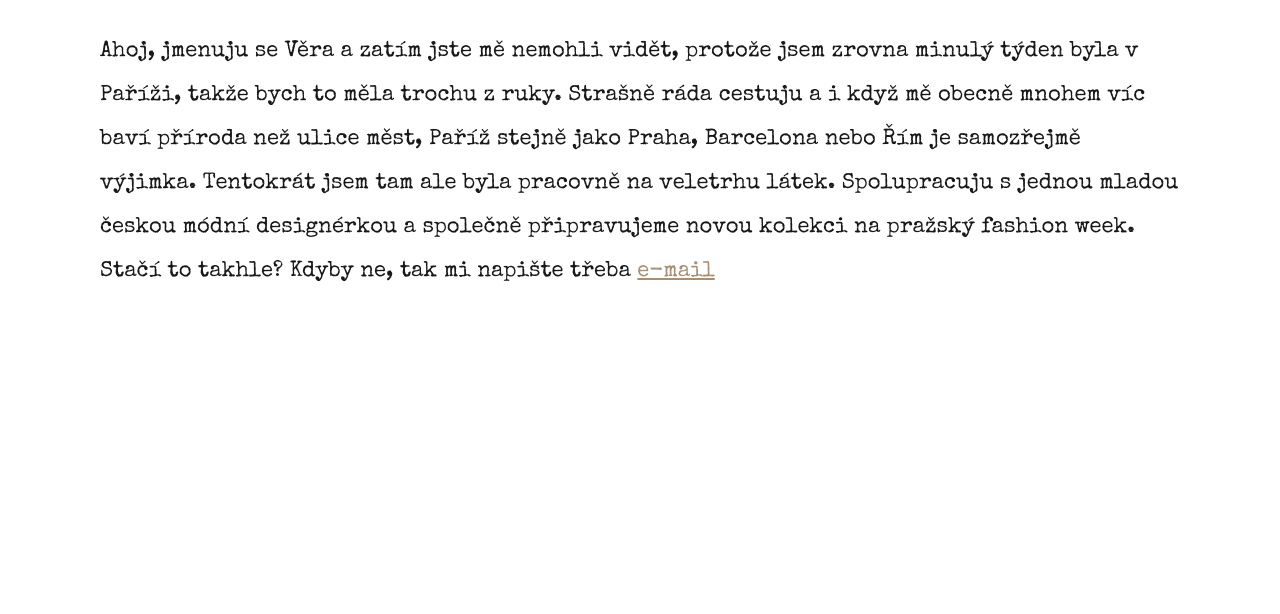
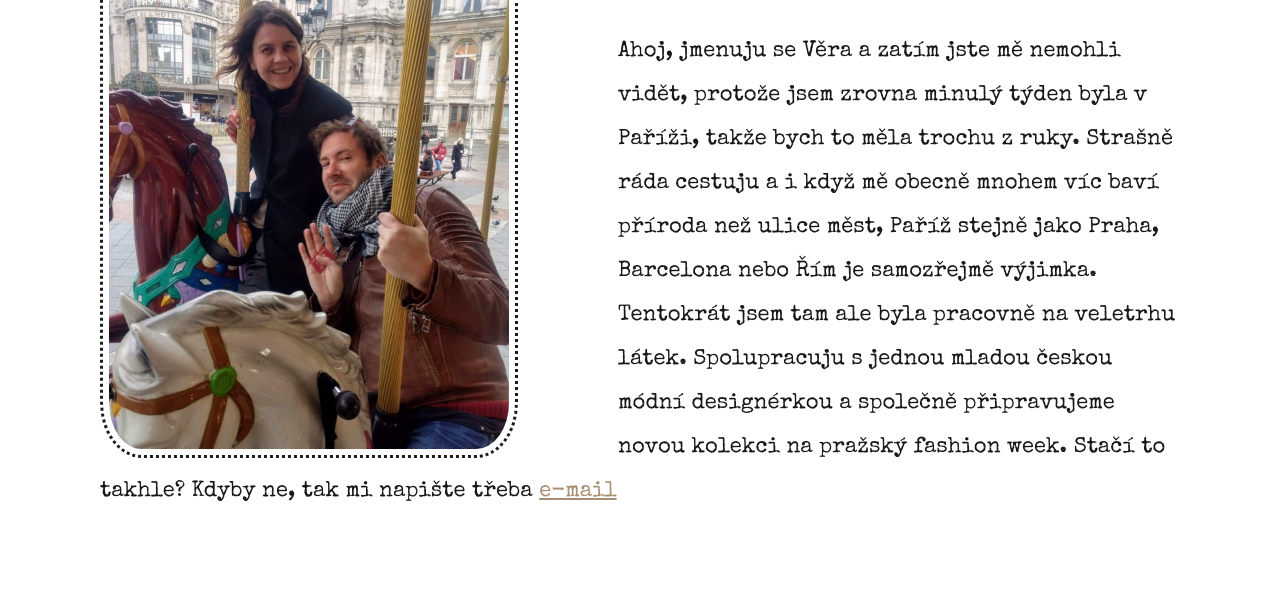
Before and after one commit to tvorimweb-2020-praha-jaro/projekt01-vizitka-veralinhy, a plain HTML site: page index.html in a window 1280 px wide. Shown: the part 193-807 px from the top of the page. Drawn offline with nearby package versions, Linux system fonts and the light colour scheme.

Commit message:
uprava fotky

```diff
--- a/index.html
+++ b/index.html
@@ -39,7 +39,7 @@ Tip: Webdesign In 4 Minutes https://jgthms.com/web-design-in-4-minutes/
 <body>
 
     <section class="OMNE">
-        <img class=fotka src="/Users/vera.linhartova/Downloads/IMG_3636.JPG" alt="To jsem já Věra">
+        <img class=fotka src="IMG_3636.jpg" alt="To jsem já Věra">
         <h1>  TO JSEM JÁ</h1>
         <p>
         Ahoj, jmenuju se Věra a zatím jste mě nemohli vidět,
```
Also changed, not shown: IMG_3636.jpg (added), 1 other file.
